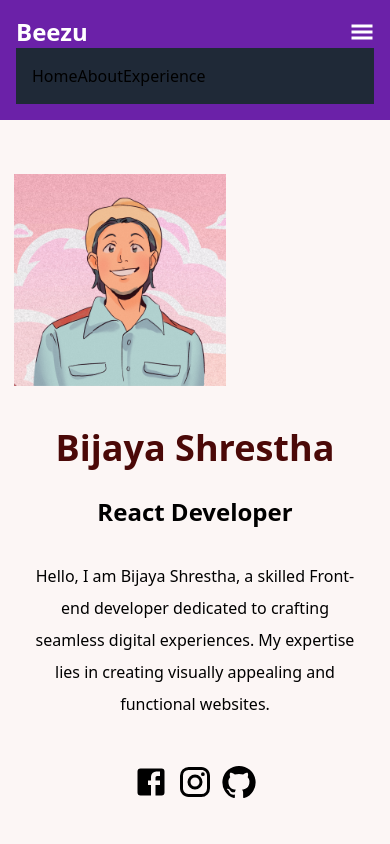
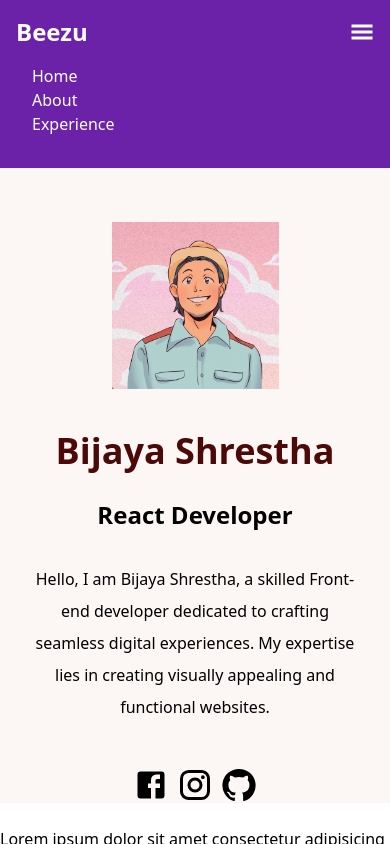
Before and after one commit to beezustha/my-portfolio, a React (Vite) app: page / in a window 390 px wide. Both pictures are taken after a click on the icon 362 px from the left and 32 px from the top of the page. Shown: the top 844 px of the page. Built offline with nearby package versions, Linux system fonts and the light colour scheme.

Commit message:
Mobile responsive and minor changes

```diff
--- a/src/layout/Header.jsx
+++ b/src/layout/Header.jsx
@@ -1,5 +1,5 @@
 // Navbar.js
-import React, { useState } from "react";
+import { useState } from "react";
 import { GiHamburgerMenu } from "react-icons/gi"; // Import the hamburger icon
 import { Link } from "react-scroll";
 
@@ -13,11 +13,11 @@ const Navbar = () => {
   return (
     <nav className="bg-purple-800 p-4">
       <div className="container mx-auto flex items-center justify-between">
-        <Link to="/" className="text-white text-2xl font-bold">
+        <Link to="/" className="text-white text-2xl font-bold cursor-pointer">
           Beezu
         </Link>
 
-        <div className="hidden md:flex space-x-4 text-white font-acorn">
+        <div className="hidden md:flex space-x-4 text-white font-acorn space-x-8">
           <Link
             activeClass="active"
             to="/"
@@ -25,6 +25,7 @@ const Navbar = () => {
             smooth={true}
             offset={50}
             duration={500}
+            className="cursor-pointer"
           >
             Home
           </Link>
@@ -35,6 +36,7 @@ const Navbar = () => {
             smooth={true}
             offset={50}
             duration={500}
+            className="cursor-pointer"
           >
             About
           </Link>
@@ -45,6 +47,7 @@ const Navbar = () => {
             smooth={true}
             offset={50}
             duration={500}
+            className="cursor-pointer"
           >
             Experience
           </Link>
@@ -61,7 +64,7 @@ const Navbar = () => {
 
       {/* Mobile menu */}
       {isOpen && (
-        <div className="md:hidden bg-gray-800 p-4">
+        <div className="md:hidden bg-purple-800 p-4 text-white flex flex-col">
           <Link
             activeClass="active"
             to="/"
--- a/src/pages/Home.jsx
+++ b/src/pages/Home.jsx
@@ -6,10 +6,10 @@ import profile from "../assets/profile.png";
 const Home = () => {
   return (
     <>
-      <div className="font-acorn h-screen bg-[#FCF6F5] text-black-700 lg:w-[1/2]">
+      <div className="font-acorn h-full bg-[#FCF6F5] text-black-700 lg:w-[1/2]">
         <div className="">
           {" "}
-          <div className="flex items-center justify-between">
+          <div className="flex items-center justify-between lg:w-[40%] ">
             <motion.div
               initial={{ opacity: 0 }}
               animate={{ opacity: 1 }}
@@ -17,7 +17,7 @@ const Home = () => {
               className="text-center"
             >
               <img
-                className="w-full p-3.5 text-black-500 text-5xl font-semibold text-center text-[#6F745D] items-center lg:w-60 h-60 block mx-auto mt-10"
+                className="p-3.5 text-black-500 text-5xl font-semibold text-center text-[#6F745D] max-h-[50%] block mx-auto mt-10 origin-right lg:h-auto max-w-[50%]"
                 src={profile}
                 alt="Profile"
               />
```
